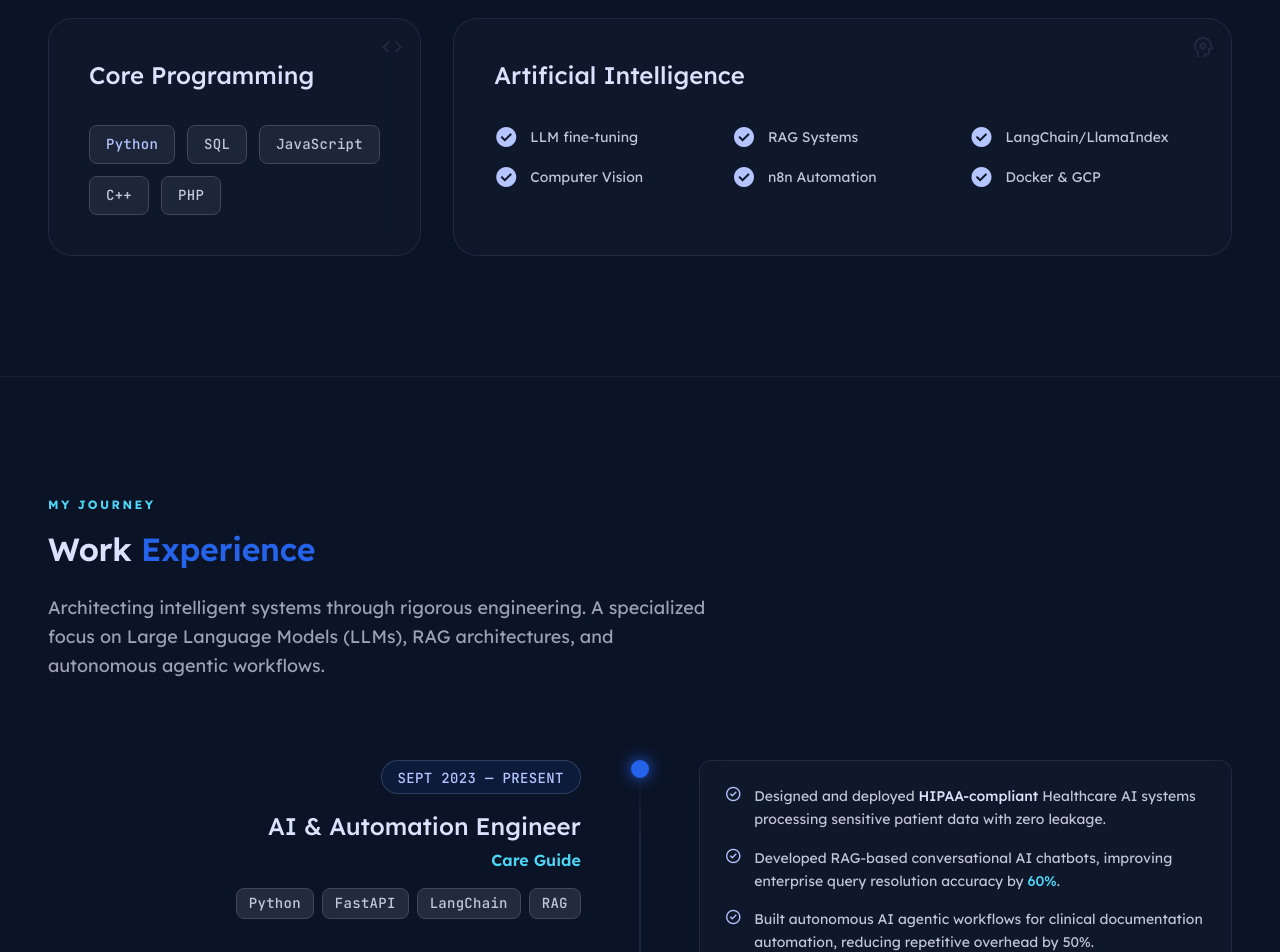
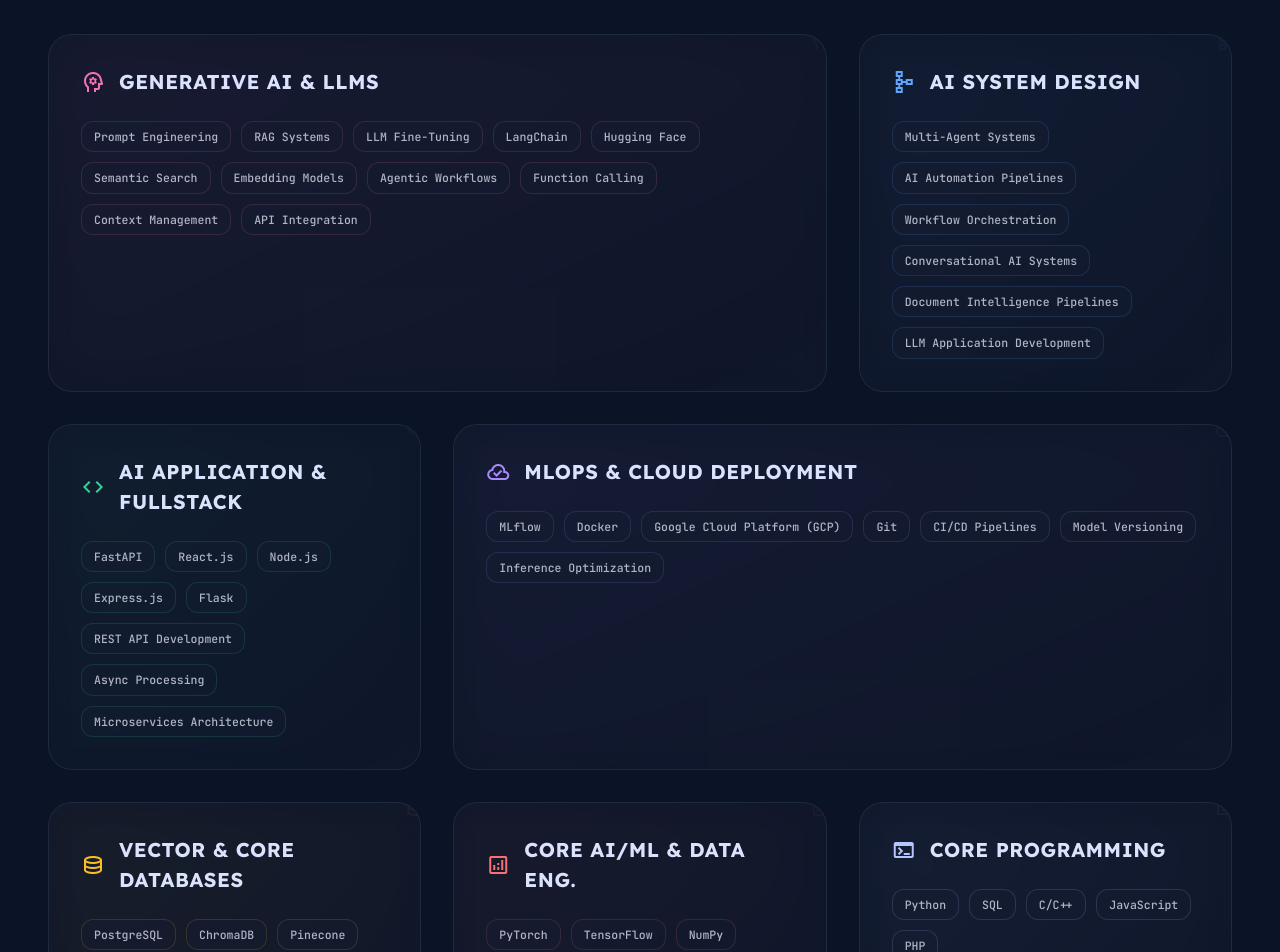
Before and after one commit to Muzadded/My_Portfolio, a Next.js app: page / in a window 1280 px wide. Shown: the part 2200-3152 px from the top of the page. Built offline with nearby package versions, Linux system fonts and the light colour scheme.

Commit message:
feat: overhaul projects section with refined bento grid layout and motion-enhanced UI components

```diff
--- a/components/Skills.tsx
+++ b/components/Skills.tsx
@@ -2,73 +2,189 @@
 
 import { motion } from 'framer-motion'
 
-export default function Skills() {
-  const programmingSkills = ['Python', 'SQL', 'JavaScript', 'C++', 'PHP']
-  const aiSkills = [
-    'LLM fine-tuning',
-    'RAG Systems',
-    'LangChain/LlamaIndex',
-    'Computer Vision',
-    'n8n Automation',
-    'Docker & GCP',
+interface SkillCategory {
+  title: string
+  icon: string
+  skills: string[]
+  colorClass: string
+  glowClass: string
+  borderDefault: string
+  borderHover: string
+  bgGradient: string
+  tagBorder: string
+  tagHoverText: string
+  span: string
+}
+
+const SKILLS_DATA: SkillCategory[] = [
+  {
+    title: 'Generative AI & LLMs',
+    icon: 'psychology',
+    colorClass: 'text-[#f472b6]', // Pink accent
+    glowClass: 'from-[#f472b6]/15 to-transparent',
+    borderDefault: 'border-[#f472b6]/20',
+    borderHover: 'hover:border-[#f472b6]/45',
+    bgGradient: 'from-[#f472b6]/5 to-[#171f33]/30',
+    tagBorder: 'border-[#f472b6]/15 hover:border-[#f472b6]/40',
+    tagHoverText: 'hover:text-[#f472b6] hover:bg-[#f472b6]/5',
+    span: 'md:col-span-2',
+    skills: [
+      'Prompt Engineering', 'RAG Systems', 'LLM Fine-Tuning', 'LangChain',
+      'Hugging Face', 'Semantic Search', 'Embedding Models', 'Agentic Workflows',
+      'Function Calling', 'Context Management', 'API Integration'
+    ]
+  },
+  {
+    title: 'AI System Design',
+    icon: 'schema',
+    colorClass: 'text-[#60a5fa]', // Blue accent
+    glowClass: 'from-[#60a5fa]/15 to-transparent',
+    borderDefault: 'border-[#60a5fa]/20',
+    borderHover: 'hover:border-[#60a5fa]/45',
+    bgGradient: 'from-[#60a5fa]/5 to-[#171f33]/30',
+    tagBorder: 'border-[#60a5fa]/15 hover:border-[#60a5fa]/40',
+    tagHoverText: 'hover:text-[#60a5fa] hover:bg-[#60a5fa]/5',
+    span: 'md:col-span-1',
+    skills: [
+      'Multi-Agent Systems', 'AI Automation Pipelines', 'Workflow Orchestration',
+      'Conversational AI Systems', 'Document Intelligence Pipelines', 'LLM Application Development'
+    ]
+  },
+  {
+    title: 'AI Application & Fullstack',
+    icon: 'code',
+    colorClass: 'text-[#34d399]', // Emerald accent
+    glowClass: 'from-[#34d399]/15 to-transparent',
+    borderDefault: 'border-[#34d399]/20',
+    borderHover: 'hover:border-[#34d399]/45',
+    bgGradient: 'from-[#34d399]/5 to-[#171f33]/30',
+    tagBorder: 'border-[#34d399]/15 hover:border-[#34d399]/40',
+    tagHoverText: 'hover:text-[#34d399] hover:bg-[#34d399]/5',
+    span: 'md:col-span-1',
+    skills: [
+      'FastAPI', 'React.js', 'Node.js', 'Express.js', 'Flask', 'REST API Development', 'Async Processing', 'Microservices Architecture'
+    ]
+  },
+  {
+    title: 'MLOps & Cloud Deployment',
+    icon: 'cloud_done',
+    colorClass: 'text-[#a78bfa]', // Violet accent
+    glowClass: 'from-[#a78bfa]/15 to-transparent',
+    borderDefault: 'border-[#a78bfa]/20',
+    borderHover: 'hover:border-[#a78bfa]/45',
+    bgGradient: 'from-[#a78bfa]/5 to-[#171f33]/30',
+    tagBorder: 'border-[#a78bfa]/15 hover:border-[#a78bfa]/40',
+    tagHoverText: 'hover:text-[#a78bfa] hover:bg-[#a78bfa]/5',
+    span: 'md:col-span-2',
+    skills: [
+      'MLflow', 'Docker', 'Google Cloud Platform (GCP)', 'Git', 'CI/CD Pipelines', 'Model Versioning', 'Inference Optimization'
+    ]
+  },
+  {
+    title: 'Vector & Core Databases',
+    icon: 'database',
+    colorClass: 'text-[#fbbf24]', // Amber accent
+    glowClass: 'from-[#fbbf24]/15 to-transparent',
+    borderDefault: 'border-[#fbbf24]/20',
+    borderHover: 'hover:border-[#fbbf24]/45',
+    bgGradient: 'from-[#fbbf24]/5 to-[#171f33]/30',
+    tagBorder: 'border-[#fbbf24]/15 hover:border-[#fbbf24]/40',
+    tagHoverText: 'hover:text-[#fbbf24] hover:bg-[#fbbf24]/5',
+    span: 'md:col-span-1',
+    skills: [
+      'PostgreSQL', 'ChromaDB', 'Pinecone', 'FAISS', 'Firestore', 'MySQL', 'NoSQL Databases', 'Index Optimization', 'Similarity Search'
+    ]
+  },
+  {
+    title: 'Core AI/ML & Data Eng.',
+    icon: 'analytics',
+    colorClass: 'text-[#f87171]', // Red accent
+    glowClass: 'from-[#f87171]/15 to-transparent',
+    borderDefault: 'border-[#f87171]/20',
+    borderHover: 'hover:border-[#f87171]/45',
+    bgGradient: 'from-[#f87171]/5 to-[#171f33]/30',
+    tagBorder: 'border-[#f87171]/15 hover:border-[#f87171]/40',
+    tagHoverText: 'hover:text-[#f87171] hover:bg-[#f87171]/5',
+    span: 'md:col-span-1',
+    skills: [
+      'PyTorch', 'TensorFlow', 'NumPy', 'Pandas', 'Model Training', 'Feature Engineering', 'Data Preprocessing', 'Matplotlib', 'Seaborn'
+    ]
+  },
+  {
+    title: 'Core Programming',
+    icon: 'terminal',
+    colorClass: 'text-[#b4c5ff]', // Primary light purple accent
+    glowClass: 'from-[#b4c5ff]/15 to-transparent',
+    borderDefault: 'border-[#b4c5ff]/20',
+    borderHover: 'hover:border-[#b4c5ff]/45',
+    bgGradient: 'from-[#b4c5ff]/5 to-[#171f33]/30',
+    tagBorder: 'border-[#b4c5ff]/15 hover:border-[#b4c5ff]/40',
+    tagHoverText: 'hover:text-[#b4c5ff] hover:bg-[#b4c5ff]/5',
+    span: 'md:col-span-1',
+    skills: [
+      'Python', 'SQL', 'C/C++', 'JavaScript', 'PHP'
+    ]
+  }
 ]
 
+export default function Skills() {
   return (
-    <section className="py-section-gap relative bg-background" id="skills">
-      <div className="container mx-auto px-6 md:px-12 text-center mb-16">
-        <span className="font-label-caps text-label-sm text-primary uppercase tracking-[0.2em] mb-4 block">
-          WHAT I KNOW
+    <section className="py-section-gap relative bg-background border-t border-white/5 overflow-hidden" id="skills">
+      {/* Background radial glow */}
+      <div className="absolute top-1/2 left-1/2 -translate-x-1/2 -translate-y-1/2 w-[800px] h-[800px] bg-primary/3 blur-[180px] rounded-full pointer-events-none" />
+
+      <div className="container mx-auto px-6 md:px-12 text-center mb-16 relative z-10">
+        <span className="font-label-caps text-label-sm text-primary uppercase tracking-[0.25em] mb-4 block">
+          WHAT I BRING TO THE TABLE
         </span>
-        <h2 className="font-headline-lg text-headline-lg text-on-surface">
-          Technical <span className="text-primary">Skills</span>
+        <h2 className="font-display-xl text-[36px] md:text-[50px] leading-[1.1] text-on-surface uppercase tracking-tight">
+          Technical <span className="text-primary font-bold">Skills</span>
         </h2>
       </div>
 
-      <div className="container mx-auto px-6 md:px-12 grid grid-cols-1 md:grid-cols-3 gap-8">
-        {/* Programming Bento Card */}
-        <div className="glass-card p-10 rounded-3xl relative overflow-hidden group border border-white/5">
-          <div className="absolute top-0 right-0 p-4 opacity-10 group-hover:opacity-20 transition-opacity">
-            <span className="material-symbols-outlined text-8xl text-primary">code</span>
+      <div className="container mx-auto px-6 md:px-12 grid grid-cols-1 md:grid-cols-3 gap-8 relative z-10">
+        {SKILLS_DATA.map((cat, i) => (
+          <motion.div
+            key={cat.title}
+            initial={{ opacity: 0, y: 30 }}
+            whileInView={{ opacity: 1, y: 0 }}
+            viewport={{ once: true, margin: '-100px' }}
+            transition={{ duration: 0.5, delay: i * 0.08 }}
+            className={`glass-card p-8 rounded-3xl relative overflow-hidden group border ${cat.borderDefault} ${cat.borderHover} bg-gradient-to-br ${cat.bgGradient} transition-all duration-300 ${cat.span} hover:-translate-y-1 hover:shadow-xl`}
+          >
+            {/* Hover color glow in card background - now partly visible by default */}
+            <div className={`absolute -inset-4 bg-gradient-to-br ${cat.glowClass} opacity-30 group-hover:opacity-100 transition-opacity duration-500 blur-2xl pointer-events-none`} />
+
+            {/* Subtle icon backing accent */}
+            <div className="absolute -top-6 -right-6 p-4 opacity-5 group-hover:opacity-10 transition-opacity duration-300">
+              <span className={`material-symbols-outlined text-9xl ${cat.colorClass}`}>
+                {cat.icon}
+              </span>
             </div>
-          <h3 className="font-headline-md text-headline-md mb-8 text-on-surface">
-            Core Programming
+
+            {/* Header */}
+            <div className="flex items-center gap-3.5 mb-6 relative z-10">
+              <span className={`material-symbols-outlined text-3xl ${cat.colorClass}`}>
+                {cat.icon}
+              </span>
+              <h3 className="font-headline-md text-[18px] md:text-[20px] text-on-surface font-bold uppercase tracking-wide">
+                {cat.title}
               </h3>
-          <div className="flex flex-wrap gap-3">
-            {programmingSkills.map((skill) => (
+            </div>
+
+            {/* Skill tags */}
+            <div className="flex flex-wrap gap-2.5 relative z-10">
+              {cat.skills.map((skill) => (
                 <span
                   key={skill}
-                className={`bg-surface-variant/50 border border-outline-variant px-4 py-2 rounded-lg font-label-code text-label-code ${
-                  skill === 'Python' ? 'text-primary' : 'text-on-surface-variant'
-                }`}
+                  className={`bg-[#171f33]/40 border ${cat.tagBorder} px-3 py-1.5 rounded-xl font-label-code text-[11px] md:text-[11.5px] text-on-surface-variant/90 ${cat.tagHoverText} hover:scale-105 hover:bg-surface-container-highest/60 transition-all duration-200 cursor-default select-none`}
                 >
                   {skill}
                 </span>
               ))}
             </div>
-        </div>
-
-        {/* AI & ML Bento Card */}
-        <div className="glass-card p-10 rounded-3xl md:col-span-2 relative overflow-hidden group border border-white/5">
-          <div className="absolute top-0 right-0 p-4 opacity-10 group-hover:opacity-20 transition-opacity">
-            <span className="material-symbols-outlined text-8xl text-primary">psychology</span>
-          </div>
-          <h3 className="font-headline-md text-headline-md mb-8 text-on-surface">
-            Artificial Intelligence
-          </h3>
-          <div className="grid grid-cols-1 sm:grid-cols-2 md:grid-cols-3 gap-4">
-            {aiSkills.map((skill) => (
-              <div key={skill} className="flex items-center gap-3 text-on-surface-variant">
-                <span
-                  className="material-symbols-outlined text-primary"
-                  style={{ fontVariationSettings: "'FILL' 1" }}
-                >
-                  check_circle
-                </span>
-                <span className="font-body-md text-sm">{skill}</span>
-              </div>
+          </motion.div>
         ))}
-          </div>
-        </div>
       </div>
     </section>
   )
```
Lines whose indentation alone changed are shown as unchanged.
